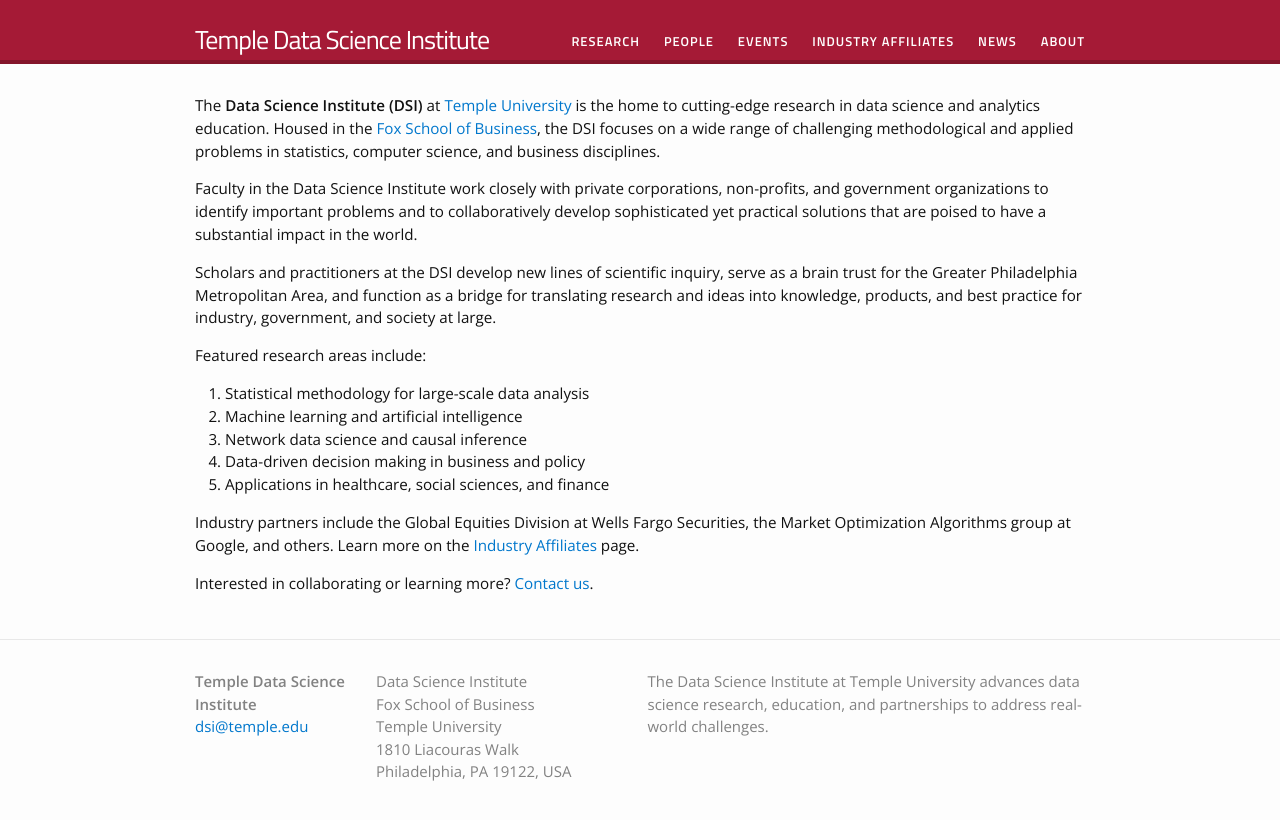
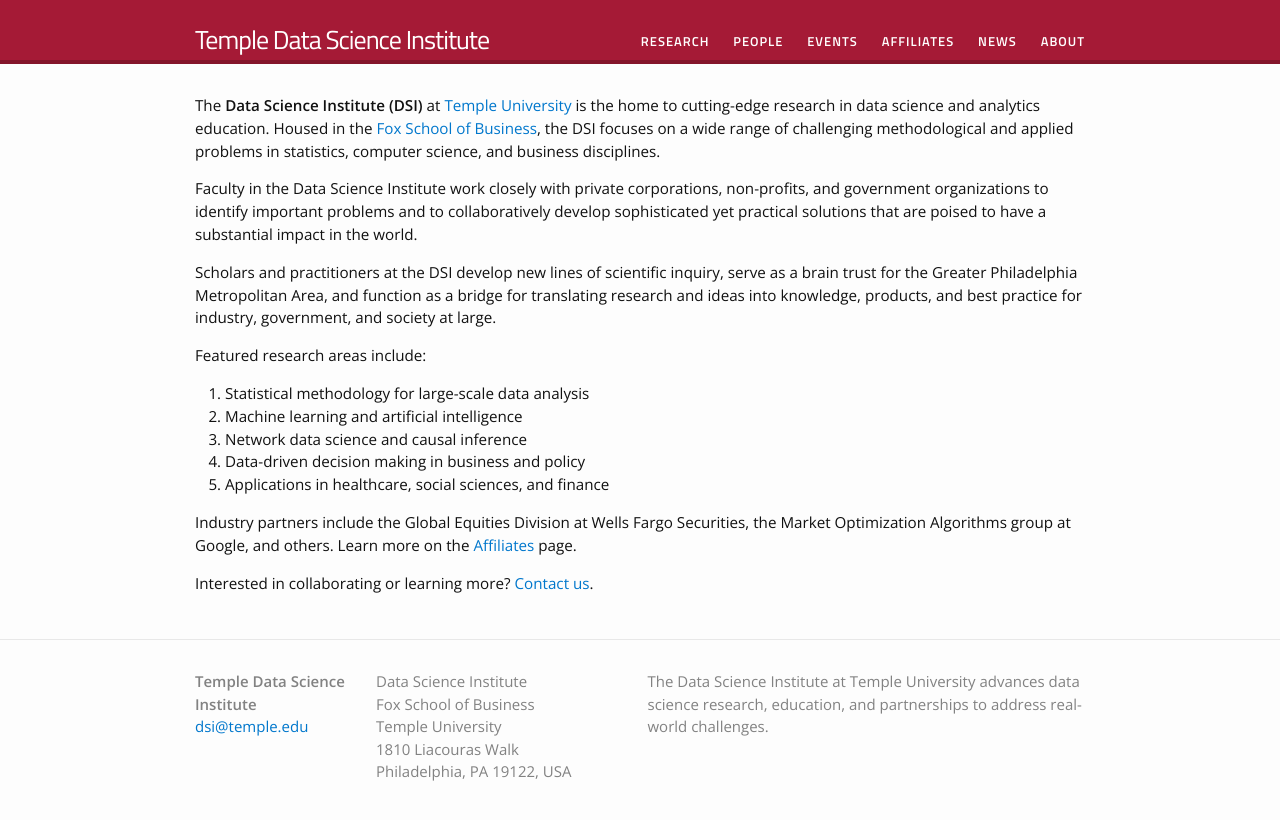
Before and after one commit to templedsi/templedsi.github.io, a Jekyll site: the page built from index.html, in a window 1280 px wide. Shown: the top 820 px of the page. Built offline with Jekyll 4.4.1, drawn with Linux system fonts in a browser that asks for light colours.

Commit message:
Change 'Industry Affiliates' banner to 'Affiliates' in nav, page title, and homepage link
Co-authored-by: airoldi <368797+airoldi@users.noreply.github.com>

```diff
--- a/_data/menu.yml
+++ b/_data/menu.yml
@@ -14,7 +14,7 @@
     - subtitle: "Wells Fargo Conference 2021"
       subhref: "/conferences/2021/"
 
-- title: "Industry Affiliates"
+- title: "Affiliates"
   href: "/industry-affiliates/"
 
 - title: "News"
--- a/index.html
+++ b/index.html
@@ -19,7 +19,7 @@ layout: default
     </ol>
 </p>
 
-<p>Industry partners include the Global Equities Division at Wells Fargo Securities, the Market Optimization Algorithms group at Google, and others. Learn more on the <a href="/industry-affiliates/">Industry Affiliates</a> page.</p>
+<p>Industry partners include the Global Equities Division at Wells Fargo Securities, the Market Optimization Algorithms group at Google, and others. Learn more on the <a href="/industry-affiliates/">Affiliates</a> page.</p>
 
 <p>Interested in collaborating or learning more? <a href="mailto:dsi@temple.edu">Contact us</a>.</p>
 
--- a/industry-affiliates.md
+++ b/industry-affiliates.md
@@ -1,6 +1,6 @@
 ---
 layout: page
-title: Industry Affiliates
+title: Affiliates
 permalink: /industry-affiliates/
 ---
 
```
